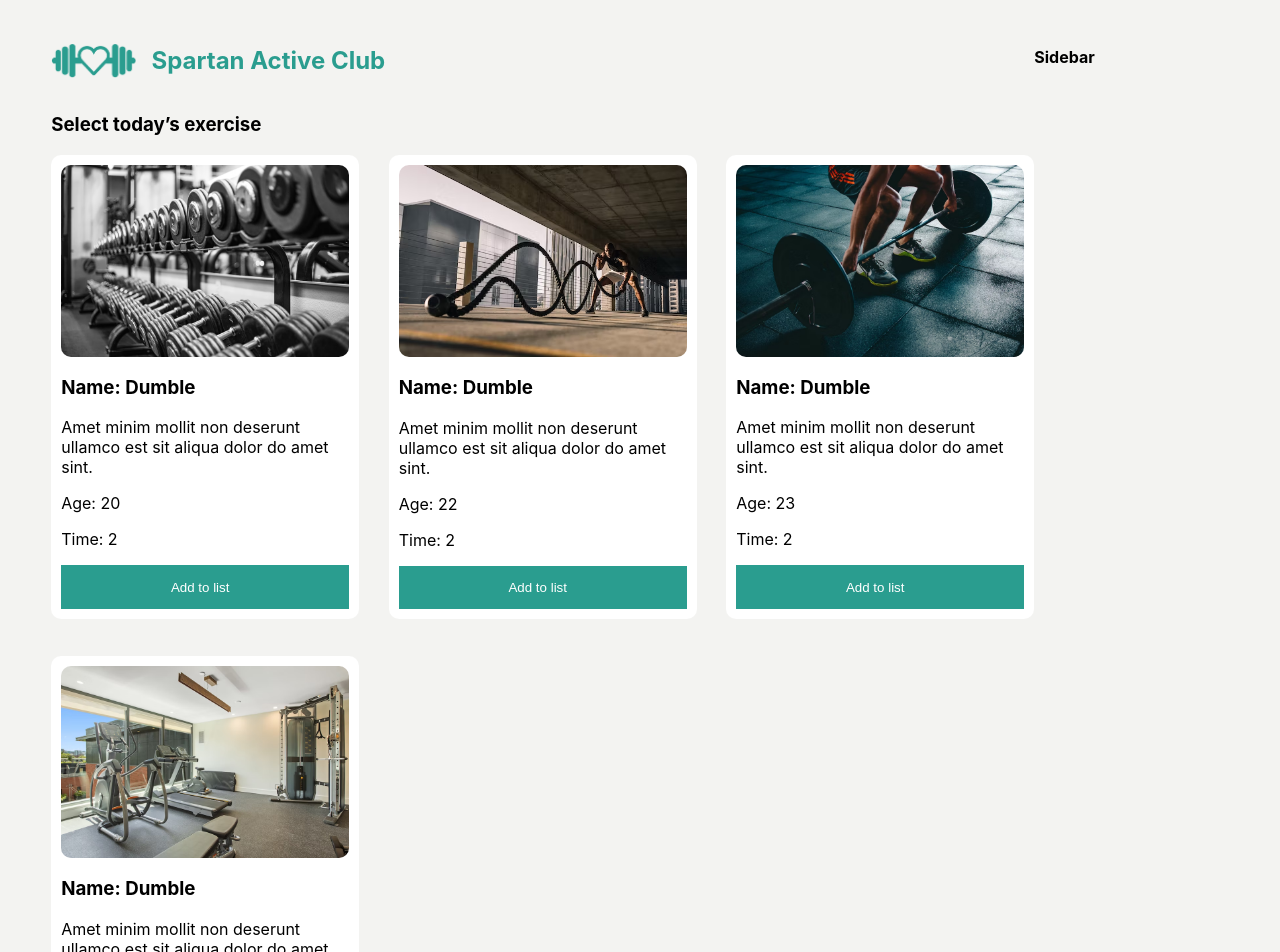
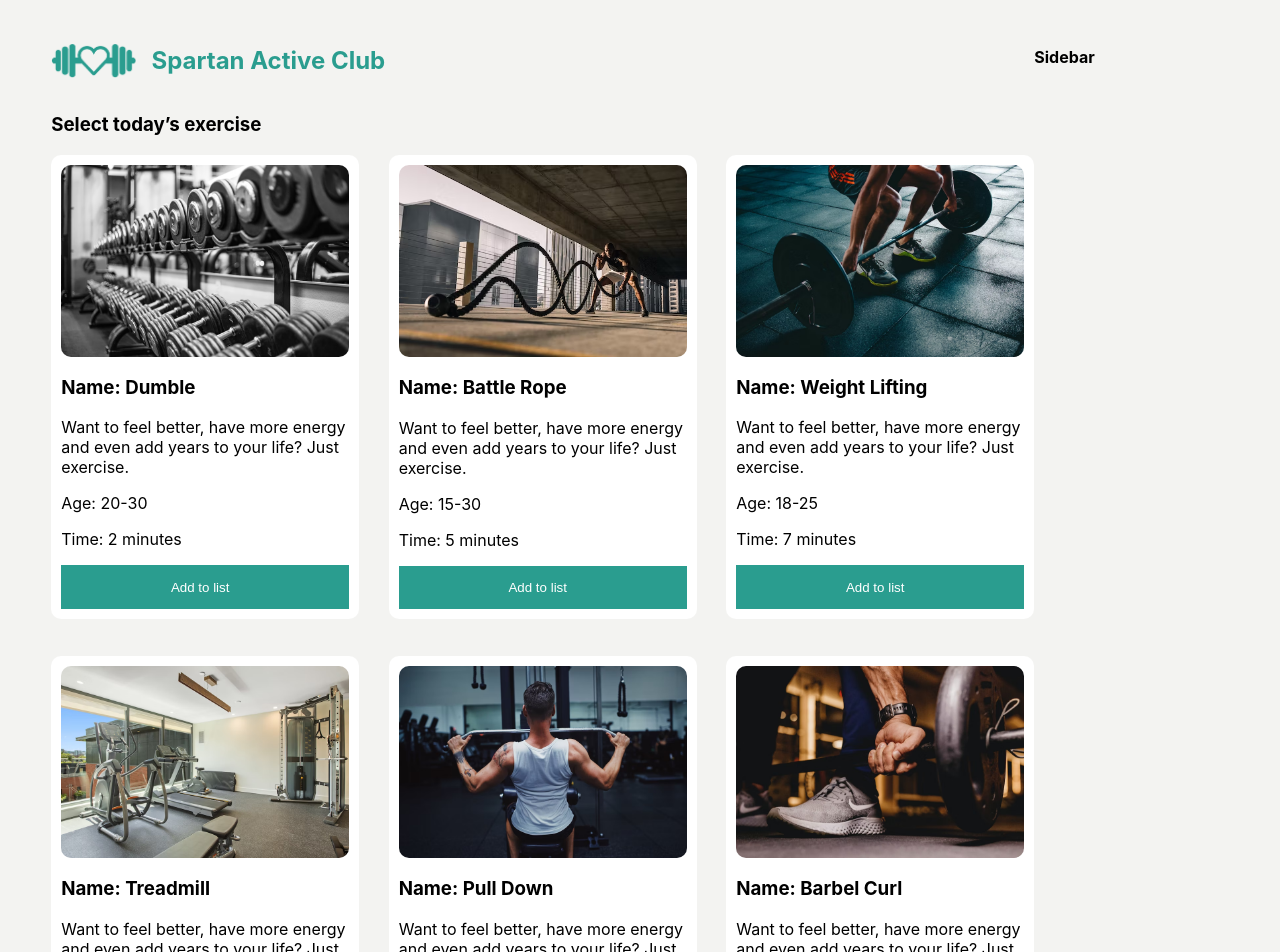
Before and after one commit to asifiqbal07/a8-ultra-active-club, a React (Create React App) app: page / in a window 1280 px wide. Shown: the top 952 px of the page. Built offline with nearby package versions, Linux system fonts and the light colour scheme.

Commit message:
json data updated

```diff
--- a/public/exercises.json
+++ b/public/exercises.json
@@ -3,32 +3,48 @@
       "id": 1,
       "img": "./json-images/1.avif",
       "name": "Dumble",
-      "Details": "Amet minim mollit non deserunt ullamco est sit aliqua dolor do amet sint.",
-      "age": 20,
+      "Details": "Want to feel better, have more energy and even add years to your life? Just exercise.",
+      "age": "20-30",
       "Time": 2
     },
     {
       "id": 2,
       "img": "./json-images/2.avif",
-      "name": "Dumble",
-      "Details": "Amet minim mollit non deserunt ullamco est sit aliqua dolor do amet sint.",
-      "age": 22,
-      "Time": 2
+      "name": "Battle Rope",
+      "Details": "Want to feel better, have more energy and even add years to your life? Just exercise.",
+      "age": "15-30",
+      "Time": 5
     },
     {
       "id": 3,
       "img": "./json-images/3.avif",
-      "name": "Dumble",
-      "Details": "Amet minim mollit non deserunt ullamco est sit aliqua dolor do amet sint.",
-      "age": 23,
-      "Time": 2
+      "name": "Weight Lifting",
+      "Details": "Want to feel better, have more energy and even add years to your life? Just exercise.",
+      "age": "18-25",
+      "Time": 7
     },
     {
       "id": 4,
       "img": "./json-images/4.avif",
-      "name": "Dumble",
-      "Details": "Amet minim mollit non deserunt ullamco est sit aliqua dolor do amet sint.",
-      "age": 25,
-      "Time": 2
+      "name": "Treadmill",
+      "Details": "Want to feel better, have more energy and even add years to your life? Just exercise.",
+      "age": "20-50",
+      "Time": 10
+    },
+    {
+      "id": 5,
+      "img": "./json-images/5.avif",
+      "name": "Pull Down",
+      "Details": "Want to feel better, have more energy and even add years to your life? Just exercise.",
+      "age": "20-30",
+      "Time": 3
+    },
+    {
+      "id": 6,
+      "img": "./json-images/6.avif",
+      "name": "Barbel Curl",
+      "Details": "Want to feel better, have more energy and even add years to your life? Just exercise.",
+      "age": "20-40",
+      "Time": 5
     }
   ]
--- a/src/components/Exercise/Exercise.js
+++ b/src/components/Exercise/Exercise.js
@@ -10,7 +10,7 @@ const Exercise = (props) => {
             <h3>Name: {name}</h3>
             <p> {Details} </p>
             <p>Age: {age}</p>
-            <p>Time: {Time}</p>
+            <p>Time: {Time} minutes</p>
             <button className='btn-list'>
                 <p>Add to list</p>
             </button>
```
